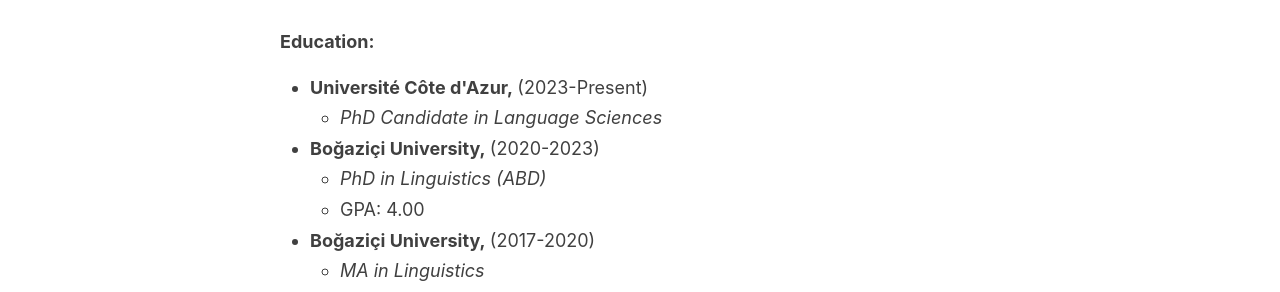
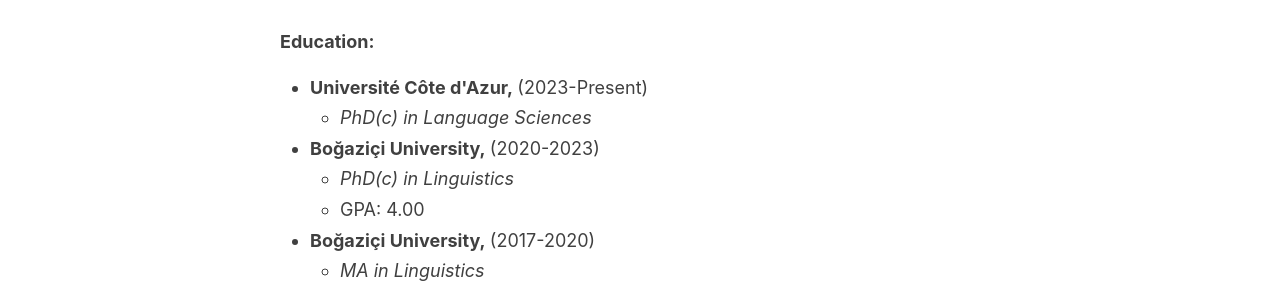
Before and after one commit to furkandikmen/furkandikmen.github.io, a Jekyll site: the page built from index.html, in a window 1280 px wide. Shown: the part 650-942 px from the top of the page. Built offline with Jekyll 4.4.1, drawn with Linux system fonts in a browser that asks for light colours; the list of posts is cut into pages by our own code.

Commit message:
Update index.html

```diff
--- a/index.html
+++ b/index.html
@@ -17,11 +17,11 @@
 <p><strong>Education:</strong></p>
 <ul>
     <li><strong>Université Côte d'Azur,&nbsp;</strong>(2023-Present)<ul>
-            <li><em>PhD Candidate in Language Sciences</em>&nbsp;</li>
+            <li><em>PhD(c) in Language Sciences</em>&nbsp;</li>
         </ul>
 </li>
     <li><strong>Boğazi&ccedil;i University,&nbsp;</strong>(2020-2023)<ul>
-            <li><em>PhD in Linguistics (ABD)</em></li>
+            <li><em>PhD(c) in Linguistics </em></li>
             <li>GPA: 4.00</li>
         </ul>
     </li>
```
